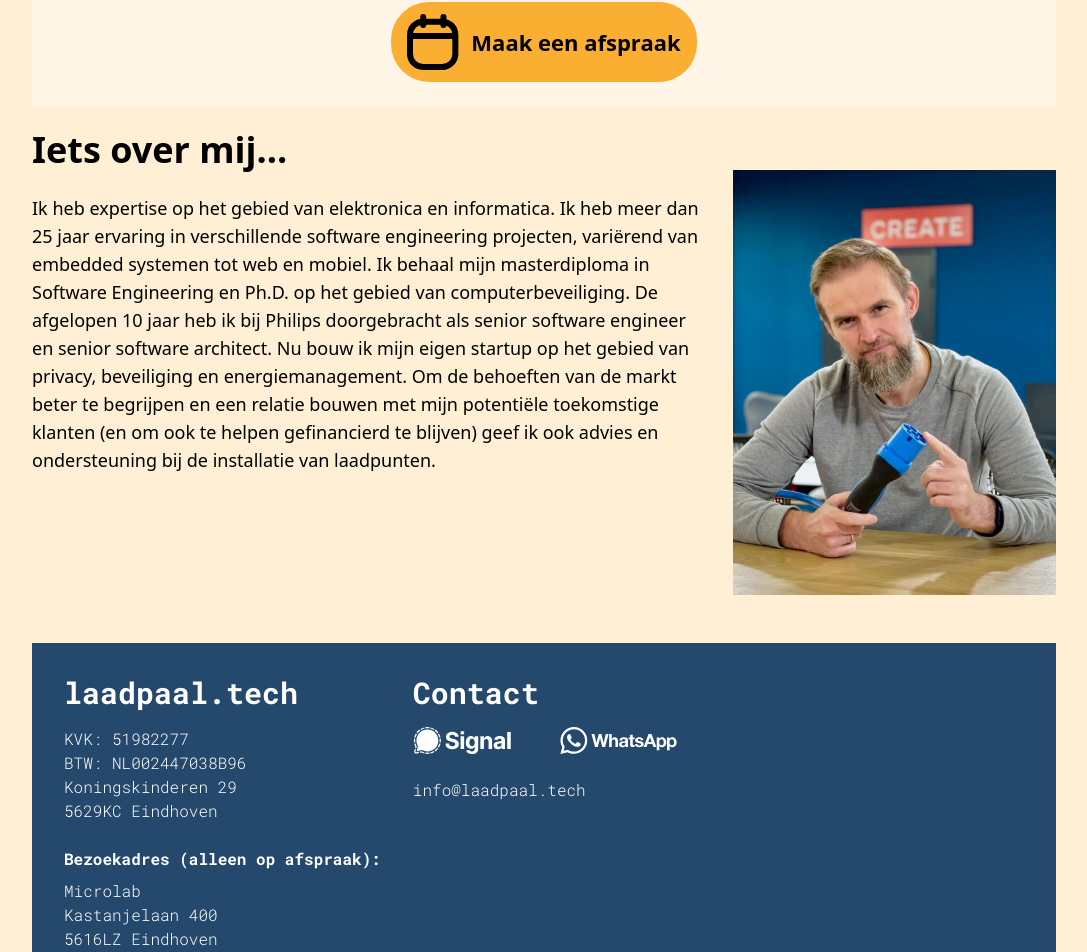
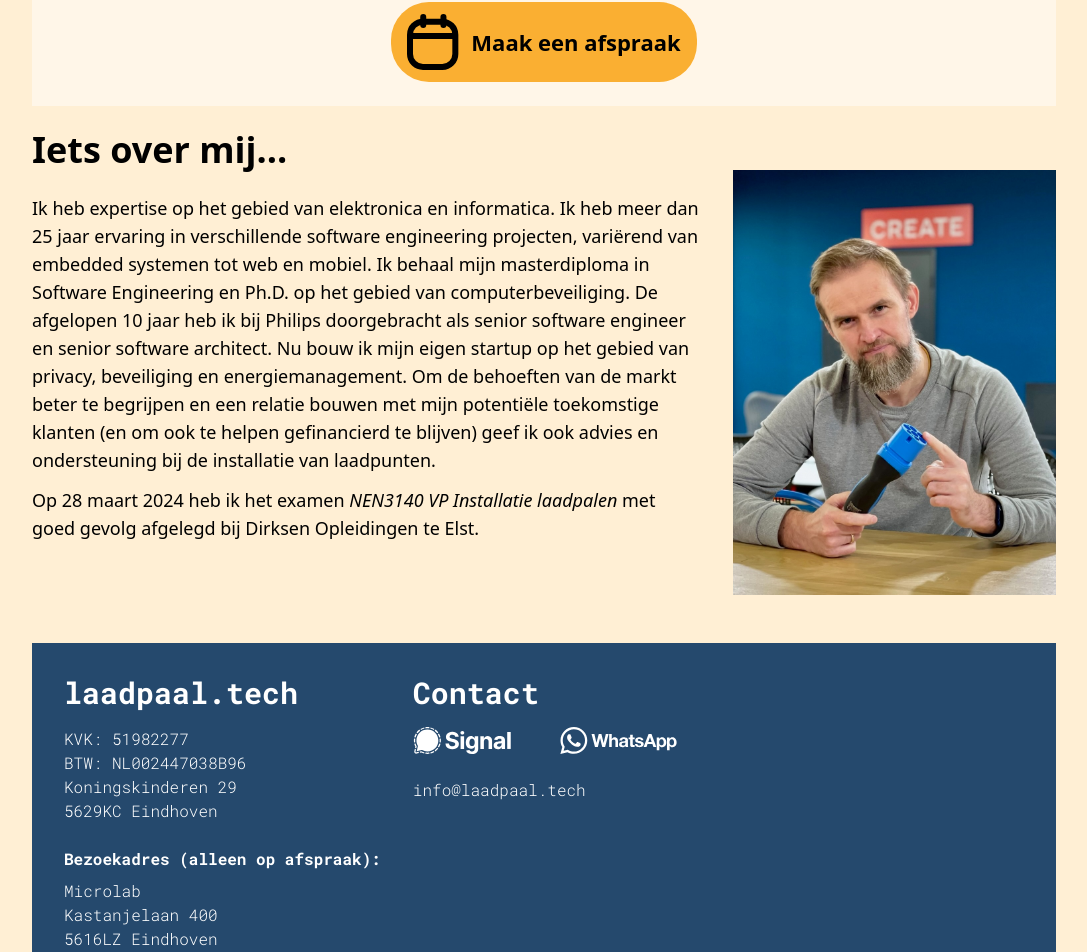
Before and after one commit to laadpaal-tech/homepage, a React (Vite) app: page / in a window 1280 px wide. Shown: the part 6103-7055 px from the top of the page, without its empty margins (96-1183 px from the left). Built offline with nearby package versions, Linux system fonts and the light colour scheme.

Commit message:
updates AboutMe

```diff
--- a/src/components/AboutMe.tsx
+++ b/src/components/AboutMe.tsx
@@ -1,24 +1,31 @@
 const AboutMe = () => (
-  <div className='bg-theme-light-yellow z-10 mt-0 flex w-full flex-col items-center justify-start'>
-    <h2 className='@5xl:self-start mt-6 text-center text-4xl font-bold'>
+  <div className='z-10 mt-0 flex w-full flex-col items-center justify-start bg-theme-light-yellow'>
+    <h2 className='mt-6 text-center text-4xl font-bold @5xl:self-start'>
       Iets over mij...
     </h2>
-    <div className='@5xl:flex-row @5xl:justify-start @5xl:items-start flex flex-col flex-nowrap items-center'>
-      <img className='@5xl:hidden mt-6 w-11/12' src='/img/me-mobile.jpg' />
-      <p className='@5xl:flex-[3_0_0] @5xl:w-auto @5xl:mr-8 mt-6 w-11/12 text-lg'>
-        Ik heb expertise op het gebied van elektronica en informatica. Ik heb
-        meer dan 25 jaar ervaring in verschillende software engineering
-        projecten, variërend van embedded systemen tot web en mobiel. Ik behaal
-        mijn masterdiploma in Software Engineering en Ph.D. op het gebied van
-        computerbeveiliging. De afgelopen 10 jaar heb ik bij Philips
-        doorgebracht als senior software engineer en senior software architect.
-        Nu bouw ik mijn eigen startup op het gebied van privacy, beveiliging en
-        energiemanagement. Om de behoeften van de markt beter te begrijpen en
-        een relatie bouwen met mijn potentiële toekomstige klanten (en om ook te
-        helpen gefinancierd te blijven) geef ik ook advies en ondersteuning bij
-        de installatie van laadpunten.
-      </p>
-      <div className='@5xl:block @5xl:flex-[1_0_100px] hidden'>
+    <div className='flex flex-col flex-nowrap items-center @5xl:flex-row @5xl:items-start @5xl:justify-start'>
+      <img className='mt-6 w-11/12 @5xl:hidden' src='/img/me-mobile.jpg' />
+      <section className='mt-6 w-11/12 text-lg @5xl:mr-8 @5xl:w-auto @5xl:flex-[3_0_0]'>
+        <p>
+          Ik heb expertise op het gebied van elektronica en informatica. Ik heb
+          meer dan 25 jaar ervaring in verschillende software engineering
+          projecten, variërend van embedded systemen tot web en mobiel. Ik
+          behaal mijn masterdiploma in Software Engineering en Ph.D. op het
+          gebied van computerbeveiliging. De afgelopen 10 jaar heb ik bij
+          Philips doorgebracht als senior software engineer en senior software
+          architect. Nu bouw ik mijn eigen startup op het gebied van privacy,
+          beveiliging en energiemanagement. Om de behoeften van de markt beter
+          te begrijpen en een relatie bouwen met mijn potentiële toekomstige
+          klanten (en om ook te helpen gefinancierd te blijven) geef ik ook
+          advies en ondersteuning bij de installatie van laadpunten.
+        </p>
+        <p className='mt-3'>
+          Op 28 maart 2024 heb ik het examen{' '}
+          <i>NEN3140 VP Installatie laadpalen</i> met goed gevolg afgelegd bij
+          Dirksen Opleidingen te Elst.
+        </p>
+      </section>
+      <div className='hidden @5xl:block @5xl:flex-[1_0_100px]'>
         <img width='100%' src='/img/me-desktop.jpg' />
       </div>
     </div>
```
